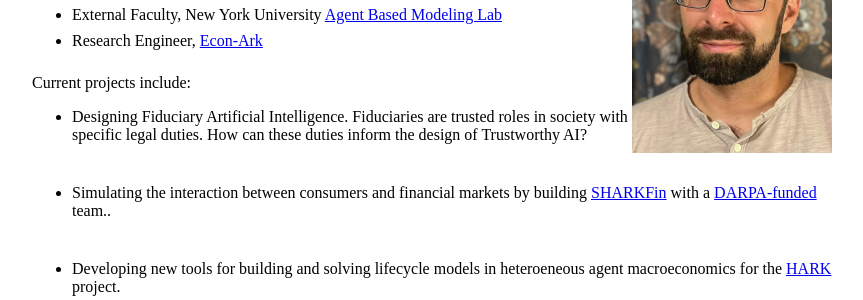
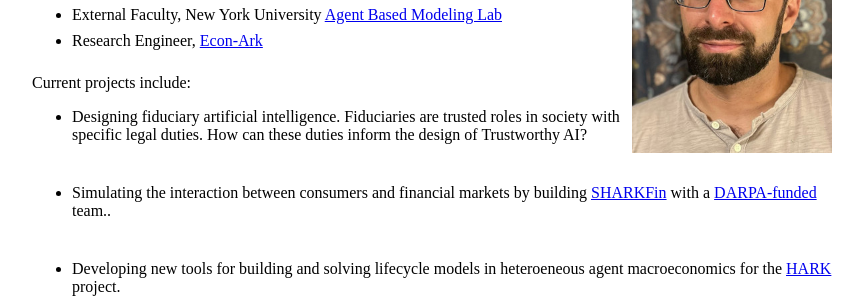
Before and after one commit to sbenthall/personal_website, a Jekyll site: the page built from index.md, in a window 1280 px wide and 900 px high. Shown: the part 162-462 px from the top of the window, without its empty margins (208-1071 px from the left). Built offline with Jekyll 4.4.1, drawn with Linux system fonts in a browser that asks for light colours.

Commit message:
lower case

```diff
--- a/index.md
+++ b/index.md
@@ -12,7 +12,7 @@ layout: home
 
 Current projects include:
 
-* Designing Fiduciary Artificial Intelligence. Fiduciaries are trusted roles in society with specific legal duties. How can these duties inform the design of Trustworthy AI?
+* Designing fiduciary artificial intelligence. Fiduciaries are trusted roles in society with specific legal duties. How can these duties inform the design of Trustworthy AI?
 
 * Simulating the interaction between consumers and financial markets by building <a href="https://github.com/sbenthall/SHARKFin">SHARKFin</a> with a <a href="https://www.icds.psu.edu/penn-state-smeals-liechty-leading-darpa-funded-project-to-study-financial-disruptions/">DARPA-funded</a> team..
 
```
